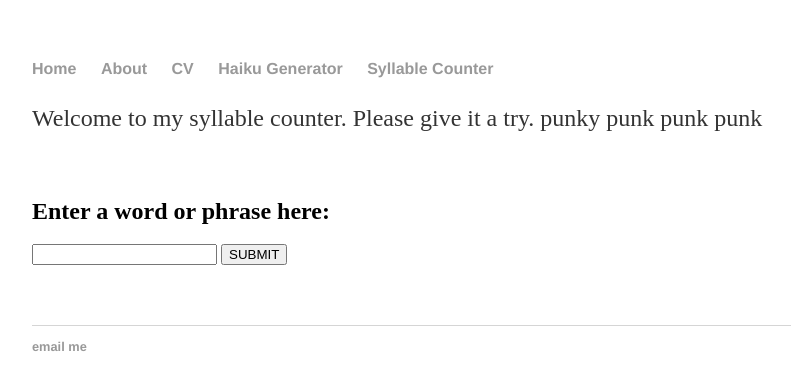
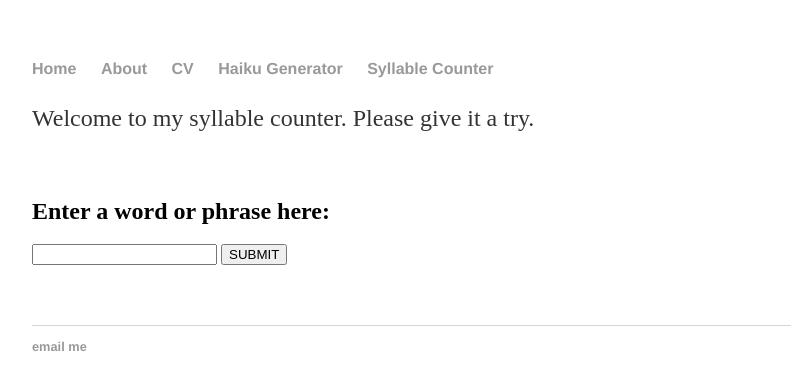
Before and after one commit to SeanEFletcher/SeanEFletcher.github.io, a Jekyll site: the page built from syllable/index.html, in a window 1280 px wide. Shown: the top 390 px of the page, without its empty margins (160-951 px from the left). Built offline with Jekyll 4.4.1, drawn with Linux system fonts in a browser that asks for light colours.

Commit message:
Update index.html

```diff
--- a/syllable/index.html
+++ b/syllable/index.html
@@ -2,7 +2,7 @@
 layout: default
 title: Syllable Counter
 ---
-<p> Welcome to my syllable counter. Please give it a try. punky punk punk punk</p><br>
+<p> Welcome to my syllable counter. Please give it a try.</p><br>
 <h2 id="prompt">Enter a word or phrase here:</h2>
 
       <form id="form" autocomplete="off">
```
Also changed, not shown: other parts of syllable/index.html (+1 -1 lines).
